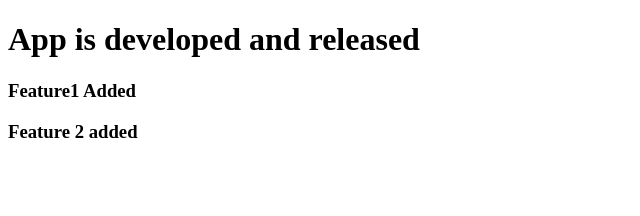
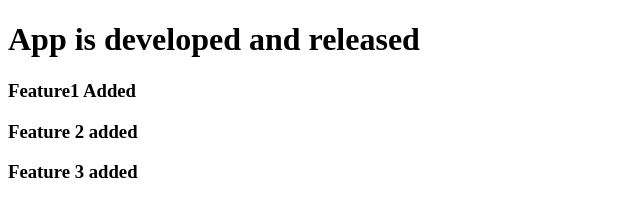
Before and after one commit to devritwik/GitTutorial, a plain HTML site: page index.html in a window 1280 px wide. Shown: the whole page, without its empty margins (0-640 px from the left). Drawn offline with Linux system fonts and the light colour scheme.

Commit message:
Feature 3 added

```diff
--- a/index.html
+++ b/index.html
@@ -9,5 +9,6 @@
     <h1>App is developed and released</h1>
     <h3>Feature1 Added</h3>
     <h3>Feature 2 added</h3>
+    <h3>Feature 3 added</h3>
   </body>
 </html>
```
